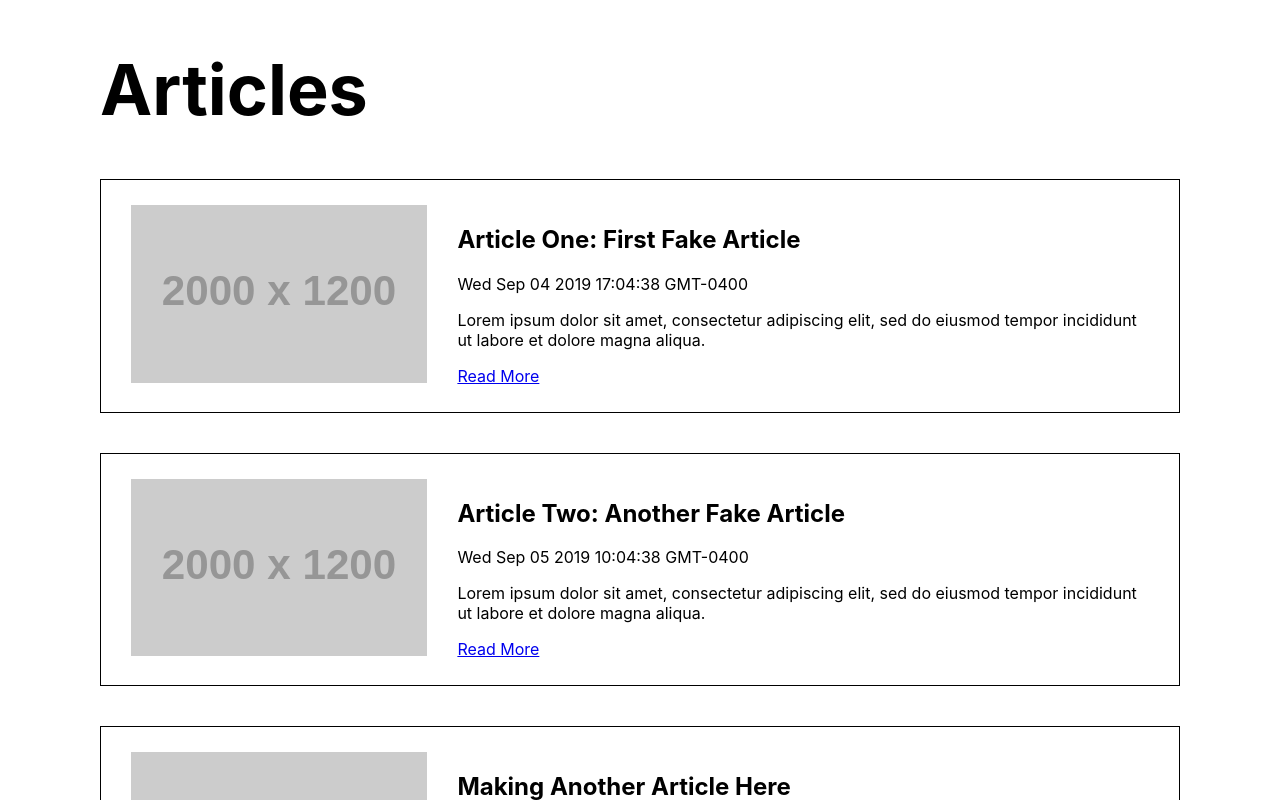
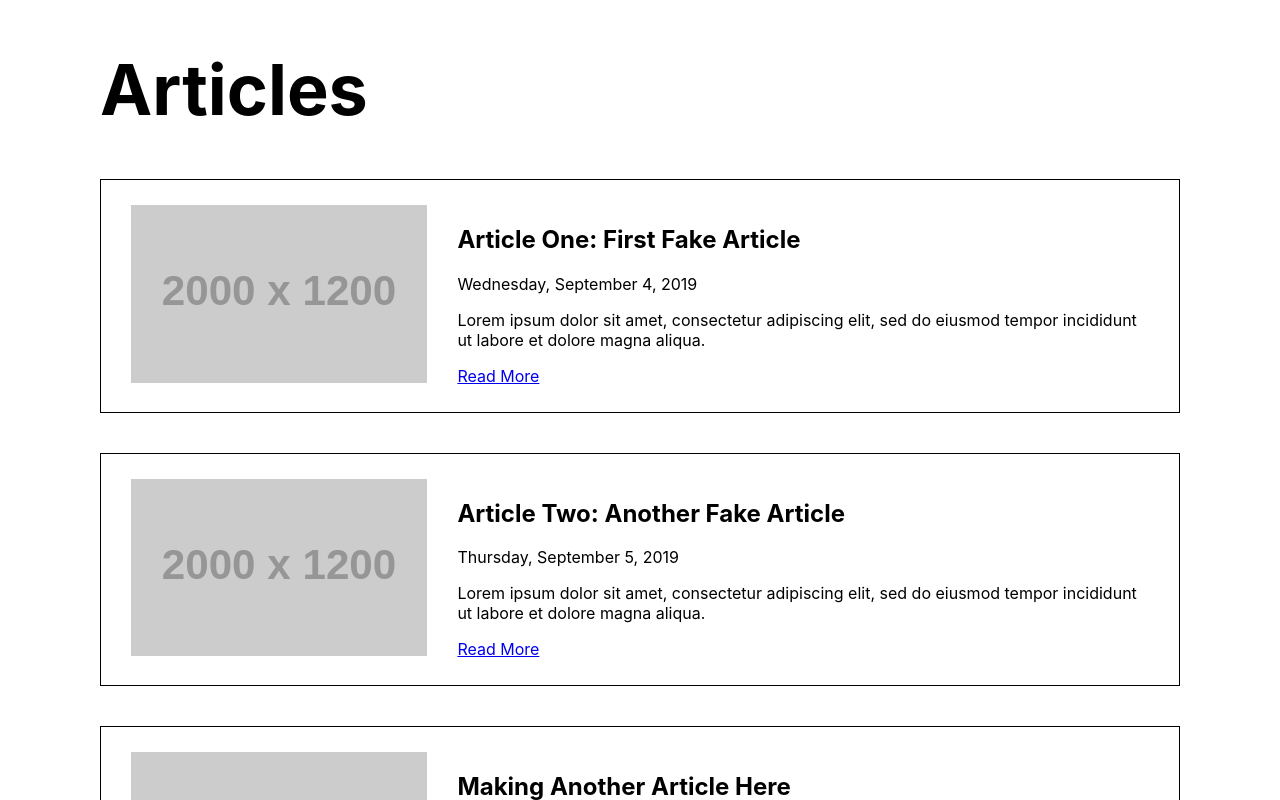
Before and after one commit to areum-fanny/Dynamic-Web-Exercise-One, a React (Create React App) app: page / in a window 1280 px wide. Shown: the top 800 px of the page. Built offline with nearby package versions, Linux system fonts and the light colour scheme.

Commit message:
Dates done

```diff
--- a/src/components/ArticleCard.js
+++ b/src/components/ArticleCard.js
@@ -1,7 +1,13 @@
 import React from "react";
 import { Link } from "react-router-dom";
-
+const days = ['Sunday','Monday','Tuesday','Wednesday','Thursday','Friday','Saturday'];
+const months = ['January','February','March','April','May','June','July','August','September','October','November','December'];
 function ArticleCard({ articleData }) {
+    const date = new Date(articleData.publishedDate);
+    const dayoftheWeek = date.getDay();
+    const calendarDate = date.getDate();
+    const month = date.getMonth();
+    const year = date.getFullYear();
   return (
     <div className="ArticleCard">
         <div className="ArticleCardImage">
@@ -9,12 +15,10 @@ function ArticleCard({ articleData }) {
         </div>
         <div className="ArticleCardText">
             <h2>{articleData.title}</h2>
-            <p>{articleData.publishedDate}</p>
+            <p>{`${days[dayoftheWeek]}, ${months[month]} ${calendarDate}, ${year}`}</p>
             <p>{articleData.blurb}</p>
             <Link to={`/article/${articleData.id}`}>Read More</Link>
         </div>
-
-
     </div>
   );
 }
```
